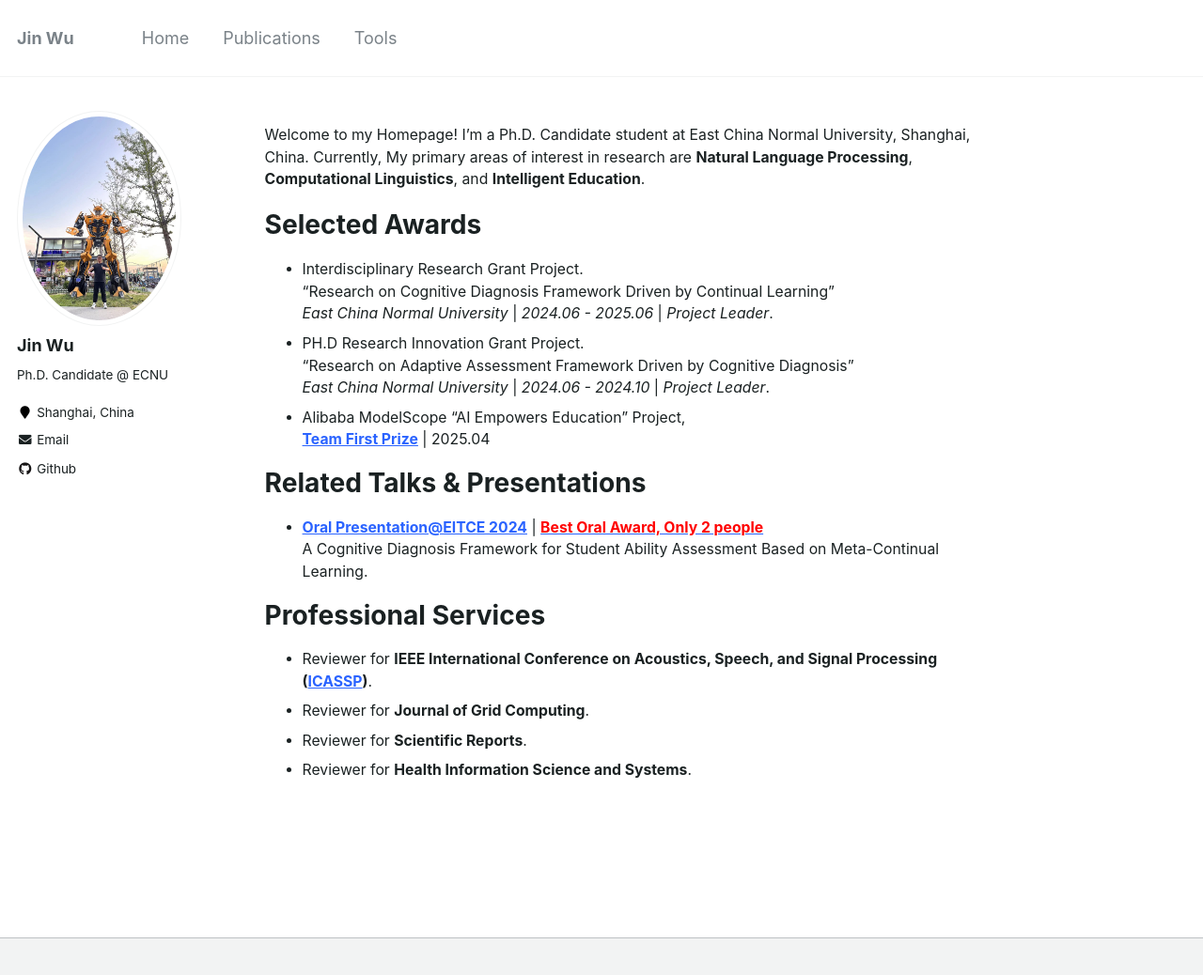
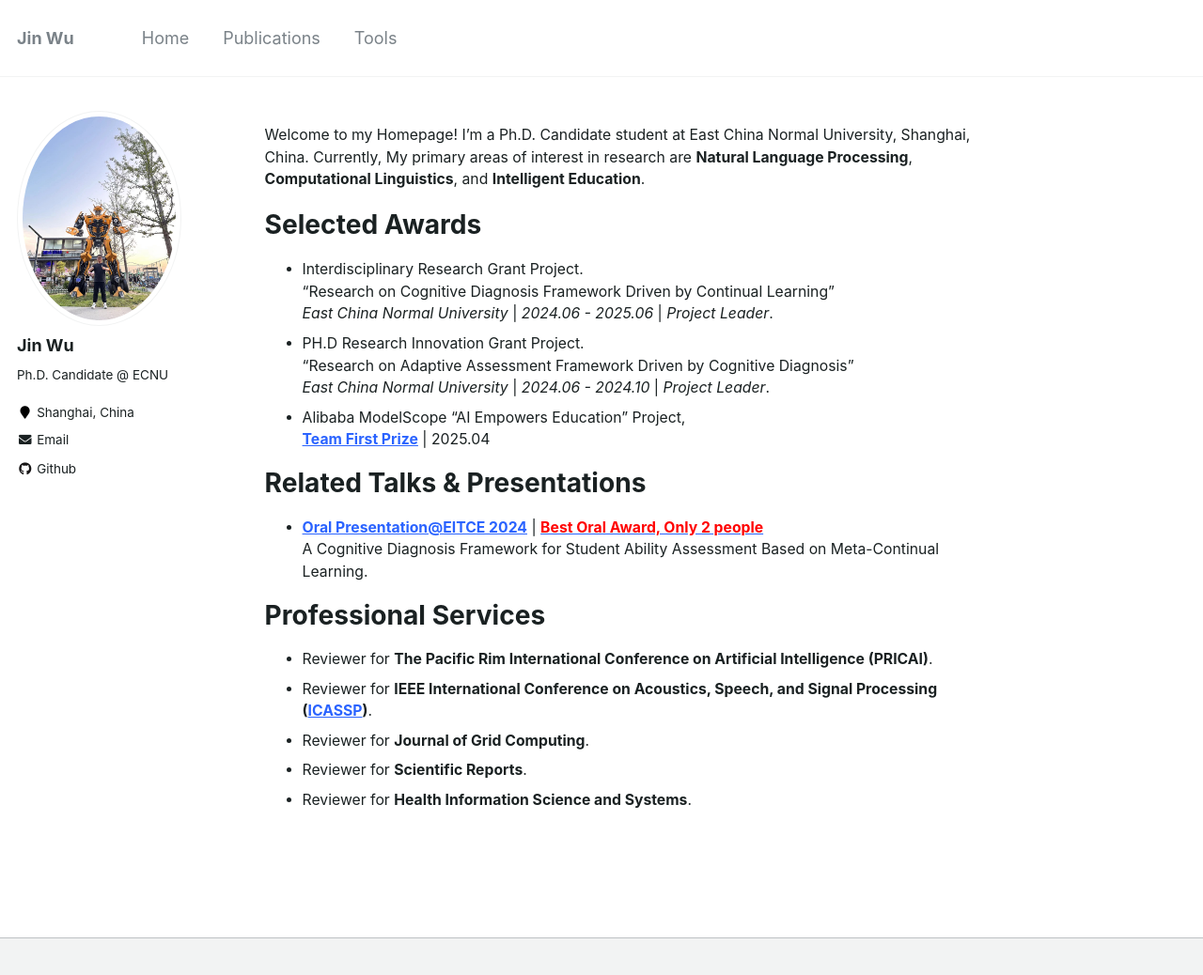
Before and after one commit to WooTzins/WooTzins.github.io, a Jekyll site: the page built from _pages/about.md, in a window 1280 px wide and 1071 px high. Shown: the top 1038 px of the window at 94% size. Built offline with Jekyll 4.4.1, drawn with Linux system fonts in a browser that asks for light colours.

Commit message:
Update about.md

```diff
--- a/_pages/about.md
+++ b/_pages/about.md
@@ -31,6 +31,7 @@ Related Talks & Presentations
 
 Professional Services
 ======
+* Reviewer for **The Pacific Rim International Conference on Artificial Intelligence (PRICAI)**.
 * Reviewer for **IEEE International Conference on Acoustics, Speech, and Signal Processing ([ICASSP](./files/Reviewer_ICASSP.pdf))**.
 * Reviewer for **Journal of Grid Computing**.
 * Reviewer for **Scientific Reports**.
```
